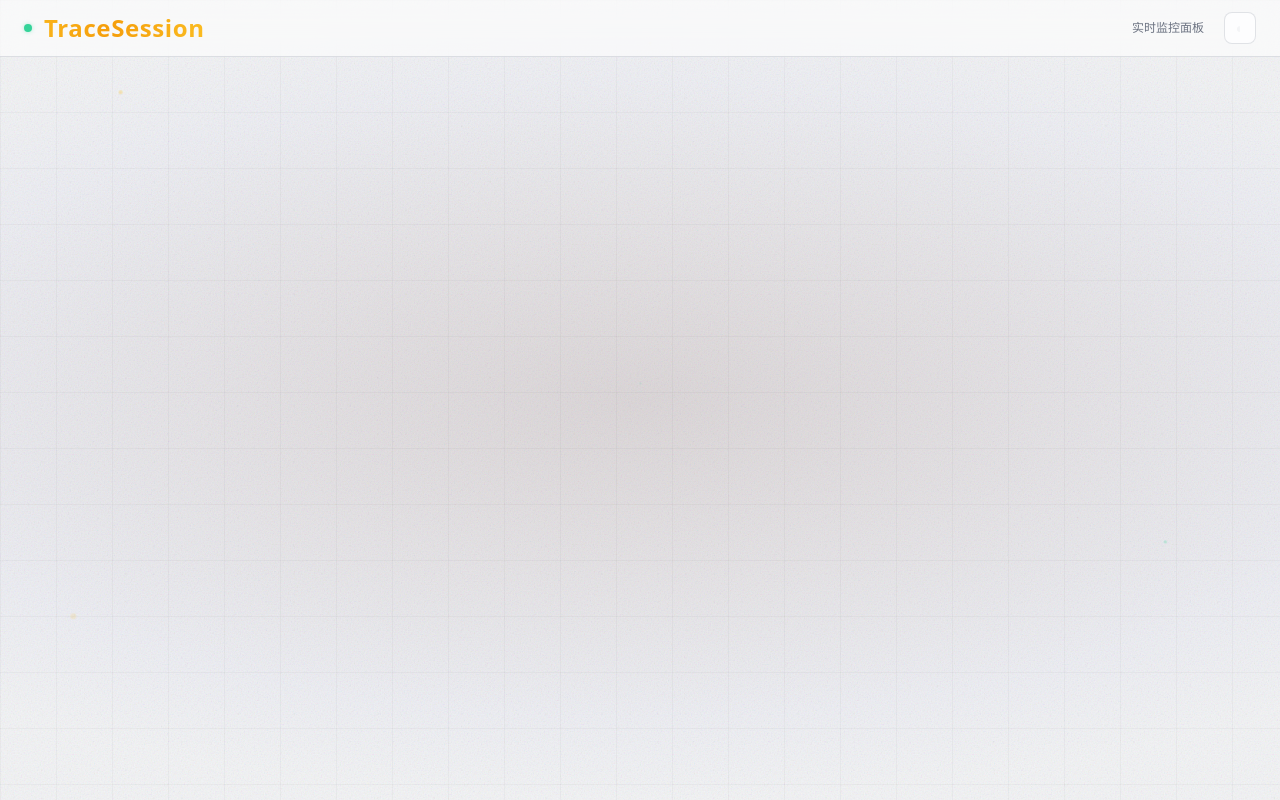
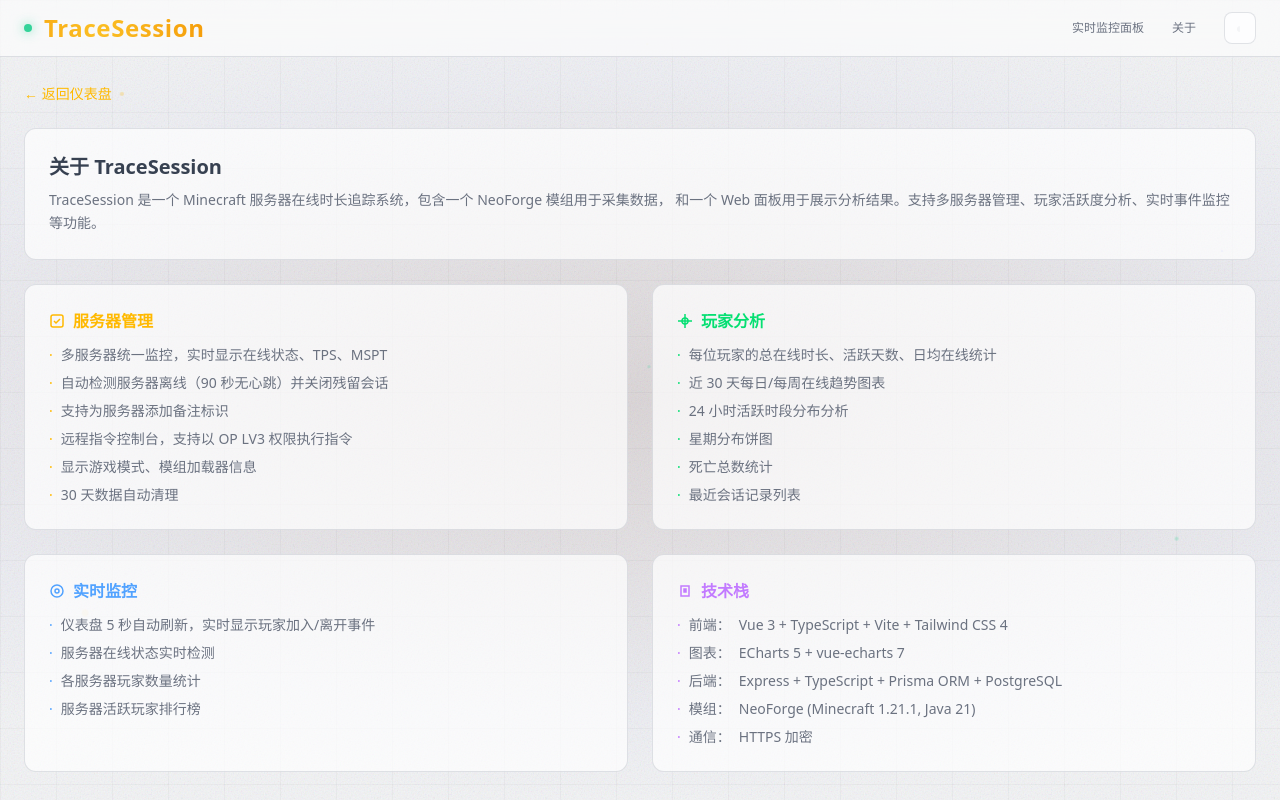
Before and after one commit to Chatterjay/ServerOnlineTrace, a Vue app in the folder Timing Server Record Backend/frontend/: page /about in a window 1280 px wide. Built offline with nearby package versions, Linux system fonts and the light colour scheme.

Commit message:
新增关于页面及相关路由导航

```diff
--- a/Timing Server Record Backend/frontend/src/App.vue
+++ b/Timing Server Record Backend/frontend/src/App.vue
@@ -15,6 +15,12 @@
         <div class="w-2.5 h-2.5 rounded-full live-dot" />
         <h1 class="title-gradient text-xl sm:text-2xl font-bold tracking-wide">TraceSession</h1>
         <span class="ml-auto text-xs" :class="resolved === 'light' ? 'text-gray-400' : 'text-gray-600'">实时监控面板</span>
+
+        <router-link to="/about"
+          class="ml-2 text-xs px-2 py-1 rounded transition-colors"
+          :class="resolved === 'light' ? 'text-gray-500 hover:text-gray-700 hover:bg-gray-200/50' : 'text-gray-500 hover:text-gray-300 hover:bg-gray-700/50'">
+          关于
+        </router-link>
 
         <!-- 主题切换按钮 -->
         <button @click="cycleTheme"
--- a/Timing Server Record Backend/frontend/src/router/index.ts
+++ b/Timing Server Record Backend/frontend/src/router/index.ts
@@ -6,6 +6,7 @@
     { path: "/", name: "dashboard", component: () => import("../views/Dashboard.vue") },
     { path: "/servers/:id", name: "server-detail", component: () => import("../views/ServerDetail.vue") },
     { path: "/players/:uuid", name: "player-detail", component: () => import("../views/PlayerDetail.vue") },
+    { path: "/about", name: "about", component: () => import("../views/About.vue") },
   ],
 });
 
--- /dev/null
+++ b/Timing Server Record Backend/frontend/src/views/About.vue
@@ -0,0 +1,76 @@
+<template>
+  <div class="space-y-6 animate-fade-in">
+    <router-link to="/" class="text-amber-400 hover:text-amber-300 hover:underline text-sm inline-flex items-center gap-1">&larr; 返回仪表盘</router-link>
+
+    <GlowCard cardClass="card p-4 sm:p-6" hoverClass="">
+      <h2 class="text-xl font-bold text-gray-200 mb-2">关于 TraceSession</h2>
+      <p class="text-sm text-gray-400 leading-relaxed">
+        TraceSession 是一个 Minecraft 服务器在线时长追踪系统，包含一个 NeoForge 模组用于采集数据，
+        和一个 Web 面板用于展示分析结果。支持多服务器管理、玩家活跃度分析、实时事件监控等功能。
+      </p>
+    </GlowCard>
+
+    <div class="grid grid-cols-1 md:grid-cols-2 gap-4 sm:gap-6">
+      <GlowCard cardClass="card p-4 sm:p-6" hoverClass="">
+        <h3 class="text-base font-semibold mb-3 text-amber-400 flex items-center gap-2">
+          <svg class="w-4 h-4" viewBox="0 0 16 16" fill="none" stroke="currentColor" stroke-width="1.5"><rect x="2" y="2" width="12" height="12" rx="2"/><path d="M5 8l2 2 4-4"/></svg>
+          服务器管理
+        </h3>
+        <ul class="space-y-2 text-sm text-gray-400">
+          <li class="flex gap-2"><span class="text-amber-400 shrink-0">·</span>多服务器统一监控，实时显示在线状态、TPS、MSPT</li>
+          <li class="flex gap-2"><span class="text-amber-400 shrink-0">·</span>自动检测服务器离线（90 秒无心跳）并关闭残留会话</li>
+          <li class="flex gap-2"><span class="text-amber-400 shrink-0">·</span>支持为服务器添加备注标识</li>
+          <li class="flex gap-2"><span class="text-amber-400 shrink-0">·</span>远程指令控制台，支持以 OP LV3 权限执行指令</li>
+          <li class="flex gap-2"><span class="text-amber-400 shrink-0">·</span>显示游戏模式、模组加载器信息</li>
+          <li class="flex gap-2"><span class="text-amber-400 shrink-0">·</span>30 天数据自动清理</li>
+        </ul>
+      </GlowCard>
+
+      <GlowCard cardClass="card p-4 sm:p-6" hoverClass="">
+        <h3 class="text-base font-semibold mb-3 text-green-400 flex items-center gap-2">
+          <svg class="w-4 h-4" viewBox="0 0 16 16" fill="none" stroke="currentColor" stroke-width="1.5"><path d="M8 1v14M1 8h14"/><circle cx="8" cy="8" r="3"/></svg>
+          玩家分析
+        </h3>
+        <ul class="space-y-2 text-sm text-gray-400">
+          <li class="flex gap-2"><span class="text-green-400 shrink-0">·</span>每位玩家的总在线时长、活跃天数、日均在线统计</li>
+          <li class="flex gap-2"><span class="text-green-400 shrink-0">·</span>近 30 天每日/每周在线趋势图表</li>
+          <li class="flex gap-2"><span class="text-green-400 shrink-0">·</span>24 小时活跃时段分布分析</li>
+          <li class="flex gap-2"><span class="text-green-400 shrink-0">·</span>星期分布饼图</li>
+          <li class="flex gap-2"><span class="text-green-400 shrink-0">·</span>死亡总数统计</li>
+          <li class="flex gap-2"><span class="text-green-400 shrink-0">·</span>最近会话记录列表</li>
+        </ul>
+      </GlowCard>
+
+      <GlowCard cardClass="card p-4 sm:p-6" hoverClass="">
+        <h3 class="text-base font-semibold mb-3 text-blue-400 flex items-center gap-2">
+          <svg class="w-4 h-4" viewBox="0 0 16 16" fill="none" stroke="currentColor" stroke-width="1.5"><path d="M2 8a6 6 0 0 1 12 0"/><path d="M2 8a6 6 0 0 0 12 0"/><circle cx="8" cy="8" r="2"/></svg>
+          实时监控
+        </h3>
+        <ul class="space-y-2 text-sm text-gray-400">
+          <li class="flex gap-2"><span class="text-blue-400 shrink-0">·</span>仪表盘 5 秒自动刷新，实时显示玩家加入/离开事件</li>
+          <li class="flex gap-2"><span class="text-blue-400 shrink-0">·</span>服务器在线状态实时检测</li>
+          <li class="flex gap-2"><span class="text-blue-400 shrink-0">·</span>各服务器玩家数量统计</li>
+          <li class="flex gap-2"><span class="text-blue-400 shrink-0">·</span>服务器活跃玩家排行榜</li>
+        </ul>
+      </GlowCard>
+
+      <GlowCard cardClass="card p-4 sm:p-6" hoverClass="">
+        <h3 class="text-base font-semibold mb-3 text-purple-400 flex items-center gap-2">
+          <svg class="w-4 h-4" viewBox="0 0 16 16" fill="none" stroke="currentColor" stroke-width="1.5"><path d="M4 3h8v10H4zM7 6h2v1H7zM7 8h2v1H7z"/></svg>
+          技术栈
+        </h3>
+        <ul class="space-y-2 text-sm text-gray-400">
+          <li class="flex gap-2"><span class="text-purple-400 shrink-0">·</span><span class="text-gray-500">前端：</span>Vue 3 + TypeScript + Vite + Tailwind CSS 4</li>
+          <li class="flex gap-2"><span class="text-purple-400 shrink-0">·</span><span class="text-gray-500">图表：</span>ECharts 5 + vue-echarts 7</li>
+          <li class="flex gap-2"><span class="text-purple-400 shrink-0">·</span><span class="text-gray-500">后端：</span>Express + TypeScript + Prisma ORM + PostgreSQL</li>
+          <li class="flex gap-2"><span class="text-purple-400 shrink-0">·</span><span class="text-gray-500">模组：</span>NeoForge (Minecraft 1.21.1, Java 21)</li>
+          <li class="flex gap-2"><span class="text-purple-400 shrink-0">·</span><span class="text-gray-500">通信：</span>HTTPS 加密</li>
+        </ul>
+      </GlowCard>
+    </div>
+  </div>
+</template>
+
+<script setup lang="ts">
+import GlowCard from "../components/GlowCard.vue";
+</script>
```
